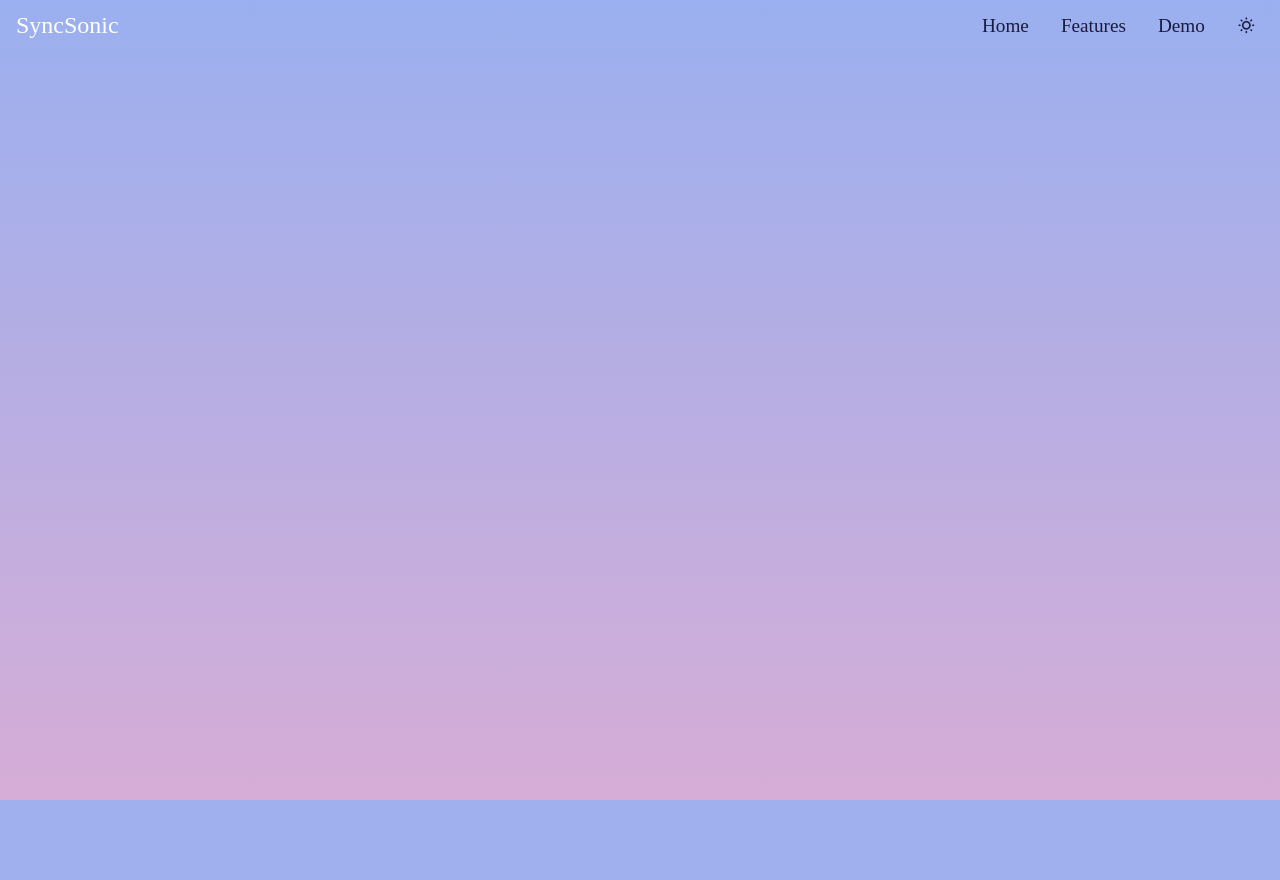
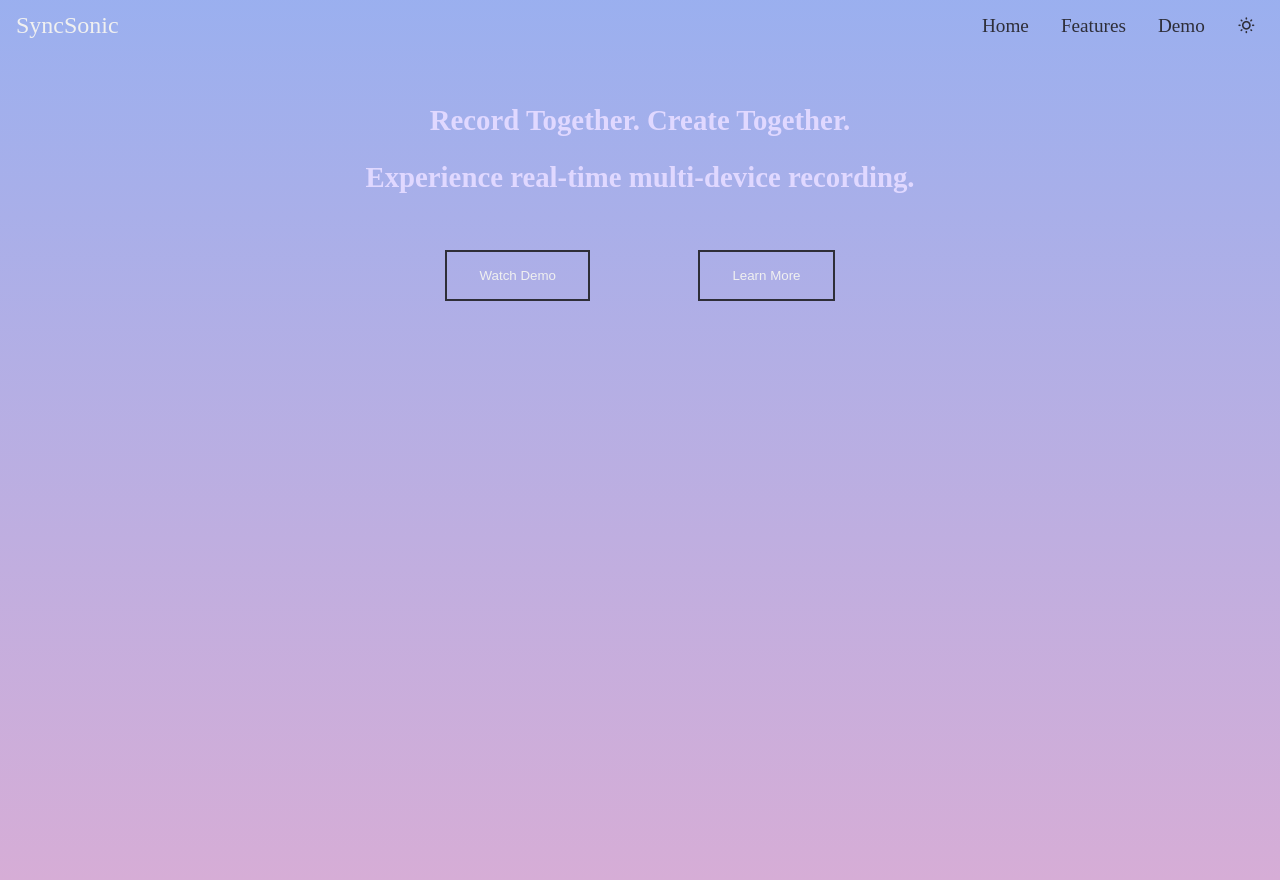
Before and after one commit to SyncSonic/SyncSonic-Website, a Flask app: page / in a window 1280 px wide. Before the commit the page ends 800 px from the top, so only its background shows below. Run offline with Flask 3, Linux system fonts and the light colour scheme.

Commit message:
hero section

```diff
--- a/static/css/style.css
+++ b/static/css/style.css
@@ -1,25 +1,19 @@
 body {
   margin: 0;
   padding: 0;
+  min-height: 100vh;
   box-sizing: border-box;
-}
-
-.bg-gradient {
-  top: 0;
-  left: 0;
-  height: 100%;
-  width: 100%;
-  background-image: linear-gradient(
+  background-image: repeating-linear-gradient(
     to bottom,
     rgba(65, 105, 225, 0.53),
     rgba(128, 0, 128, 0.322)
   );
-  position: absolute;
   background-size: cover;
-  z-index: -2;
 }
 
 .navbar {
+  position: fixed;
+  width: 100%;
   height: 3.2rem;
   display: flex;
   justify-content: space-between;
@@ -30,6 +24,12 @@ body {
 .navbar-logo {
   font-size: 1.5rem;
   margin: auto 1rem;
+  color: #f0f0f0;
+}
+
+.navbar-logo:hover {
+  color: #56b3b7;
+  /* color: #007bff; */
 }
 
 .navbar ul {
@@ -46,12 +46,14 @@ body {
   font-size: 1.2rem;
   padding: 0.5rem;
   display: block;
-  color: #1a1a3f;
+  color: #2e2e38;
+  /* color: #3B0A74; */
 }
 
 .navbar ul li a:hover {
   color: #d9d9d9;
   background-color: rgb(217, 217, 217, 0.2);
+  background-color: #3b0a743d;
 }
 
 .navbar-hamburger {
@@ -73,9 +75,60 @@ body {
   transition: all ease-in-out 0.2s;
 }
 
+header {
+  display: flex;
+  height: 100vh;
+  padding-top: 10vh;
+  flex-direction: column;
+  justify-content: flex-start;
+  align-items: center;
+}
+
+.hero {
+  font-size: 1.2rem;
+}
+
+.hero-text {
+  display: flex;
+  text-align: center;
+  justify-content: center;
+  color: #e0d8ff;
+}
+
+.hero-text:hover {
+  color: #a482c4;
+}
+
+.hero-buttons {
+  display: flex;
+  justify-content: space-between;
+  flex-direction: row;
+  padding: 2rem 5rem;
+}
+
+.hero-buttons-button {
+  padding: 1rem 2rem;
+  text-align: center;
+  cursor: pointer;
+  transition-duration: 0.4s;
+  background-color: transparent;
+  color: #f0f0f0;
+  border: 2px solid #2e2e38;
+}
+
+.hero-buttons-button:hover {
+  background-color: #a482c4;
+  color: #e0d8ff;
+}
+
 @media screen and (max-width: 550px) {
+  header {
+    padding-top: 25vh;
+  }
+
   .navbar-hamburger {
     display: flex;
+    z-index: 1;
   }
   .navbar {
     flex-direction: column;
@@ -94,12 +147,14 @@ body {
 
   .navbar-links[active] {
     top: 0;
+    z-index: 0;
   }
 
   .navbar-links ul {
     width: 100%;
     padding: 3rem 0 0.6rem;
     flex-direction: column;
+    justify-content: space-between;
   }
 
   .navbar-links ul li {
--- a/templates/index.html
+++ b/templates/index.html
@@ -28,9 +28,23 @@
       </div>
     </nav>
 
-    <div class="bg">
-      <div class="bg-gradient"></div>
-      <!-- <img class="bg-img" src="../static/images/karsten.jpg" alt="Karsten-Winegeart" /> -->
-    </div>
+    <section id="home">
+      <header>
+        <div class="hero">
+          <h1 class="hero-text">Record Together. Create Together.</h1>
+          <h2 class="hero-text">
+            Experience real-time multi-device recording.
+          </h2>
+          <div class="hero-buttons">
+            <button class="hero-buttons-button" type="button">
+              Watch Demo
+            </button>
+            <button class="hero-buttons-button" type="button">
+              Learn More
+            </button>
+          </div>
+        </div>
+      </header>
+    </section>
   </body>
 </html>
```
